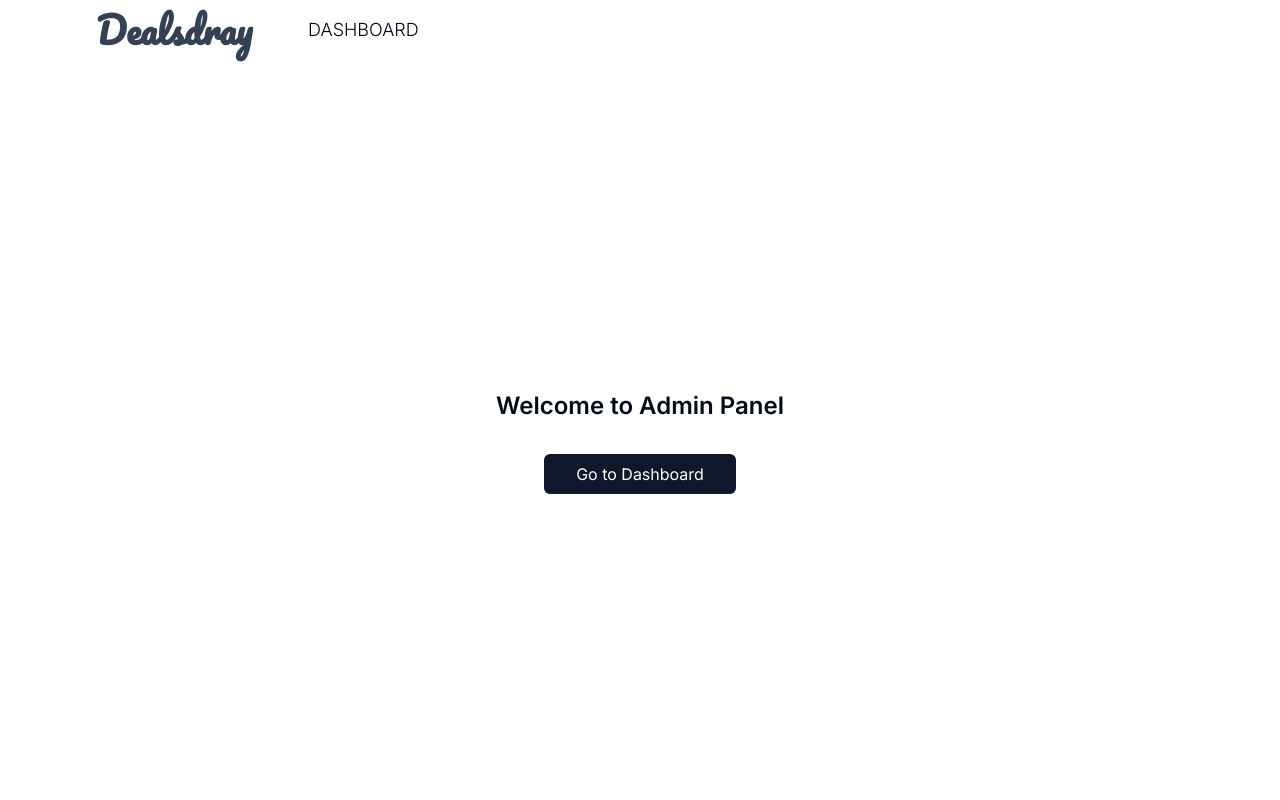
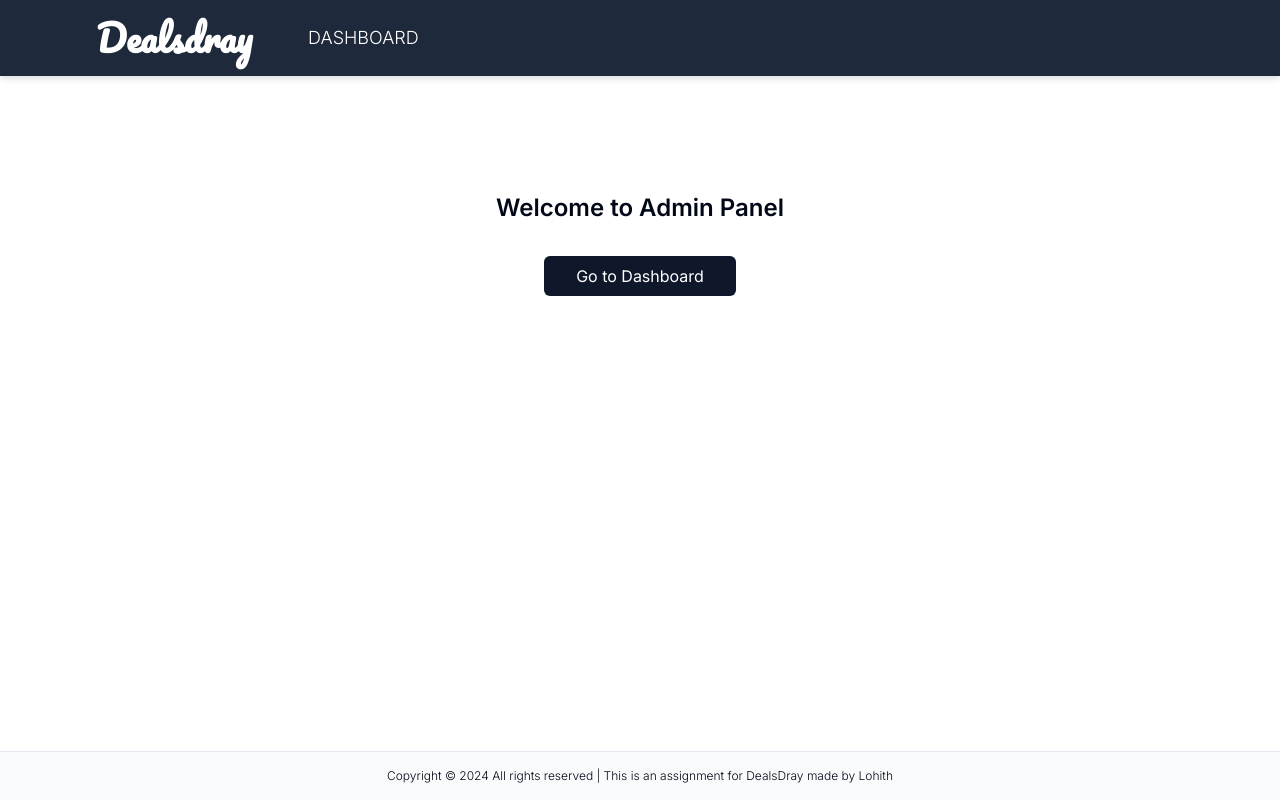
Before and after one commit to Thagoo/dealsdray-assignment, a Next.js app: page / in a window 1280 px wide. Built offline with nearby package versions, Linux system fonts and the light colour scheme; no server answers.

Commit message:
Overall UI Improvements.

```diff
--- a/src/app/dashboard/page.jsx
+++ b/src/app/dashboard/page.jsx
@@ -4,9 +4,5 @@ import { fetchEmployees } from "@/lib/data";
 export default async function Home() {
   const employees = await fetchEmployees();
 
-  return (
-    <div>
-      <EmployeeTable employeeData={employees} />
-    </div>
-  );
+  return <EmployeeTable employeeData={employees} />;
 }
--- a/src/app/layout.js
+++ b/src/app/layout.js
@@ -1,6 +1,7 @@
 import { Inter, Pacifico } from "next/font/google";
 import "./globals.css";
 import Header from "@/components/header";
+import Footer from "@/components/footer";
 
 const inter = Inter({ subsets: ["latin"] });
 
@@ -13,9 +14,10 @@ export default function RootLayout({ children }) {
   return (
     <html lang="en">
       <body className={inter.className}>
-        <div className="flex flex-col min-h-screen px-24 py-2">
-          <Header className="" />
-          {children}
+        <div className="flex flex-col min-h-screen">
+          <Header />
+          <div className="px-24 py-2 flex-grow">{children}</div>
+          <Footer />
         </div>
       </body>
     </html>
--- a/src/app/page.js
+++ b/src/app/page.js
@@ -3,7 +3,7 @@ import Link from "next/link";
 export default function Home() {
   return (
     <>
-      <div className="flex-1 flex flex-col justify-center items-center space-y-8">
+      <div className="flex flex-col justify-center items-center space-y-8 h-80">
         <h1 className="text-2xl font-semibold"> Welcome to Admin Panel</h1>
 
         <Link
--- a/src/components/dashboard/create-employee.jsx
+++ b/src/components/dashboard/create-employee.jsx
@@ -362,7 +362,7 @@ function Submit() {
 function AutoReset({ autoReset, SetAutoReset }) {
   return (
     <div className="flex gap-2 relative group">
-      auto reset
+      <span className="font-light">auto reset</span>
       <input
         type="checkbox"
         checked={autoReset}
--- /dev/null
+++ b/src/components/footer.jsx
@@ -0,0 +1,12 @@
+import React from "react";
+
+export default function Footer() {
+  return (
+    <footer className="flex px-24 py-4 justify-center border-t-[1px] bg-gray-50">
+      <p className="font-light text-xs">
+        Copyright © 2024 All rights reserved | This is an assignment for
+        DealsDray made by Lohith{" "}
+      </p>
+    </footer>
+  );
+}
--- a/src/components/header.jsx
+++ b/src/components/header.jsx
@@ -9,29 +9,29 @@ export default async function Header() {
   const session = await auth();
 
   return (
-    <div className="flex w-full gap-10 items-center mb-10">
+    <div className="flex w-full gap-10 items-center px-24 py-4 bg-slate-800 drop-shadow-md shadow-black">
       <Link href="/" className={pacifico.className}>
-        <span className="text-4xl text-slate-700 font-semibold ">
-          Dealsdray
-        </span>
+        <span className="text-4xl font-semibold text-white">Dealsdray</span>
       </Link>
       <Link
         href="/dashboard"
-        className="hover:bg-slate-100 px-4 py-2 rounded-md"
+        className="hover:bg-slate-700 px-4 py-2 rounded-md"
       >
-        <span className="text-lg uppercase font-light">Dashboard</span>
+        <span className="text-lg uppercase font-light text-white">
+          Dashboard
+        </span>
       </Link>
       {session?.user.username && (
-        <div className="flex gap-4 ml-auto items-center">
-          <div className="flex-col">
+        <div className="flex gap-8 ml-auto items-center">
+          <div className="flex items-center">
             <Image
               src={"/assets/no-avatar.svg"}
               alt="avatar logo"
               width={40}
               height={24}
-              className="rounded-full p-1 mr-2"
+              className="rounded-full p-1"
             />
-            <p className="text-slate-800 font-light cursor-default">
+            <p className="text-white font-light cursor-default">
               {session?.user.username}
             </p>
           </div>
@@ -41,7 +41,7 @@ export default async function Header() {
               await signOut();
             }}
           >
-            <button className="flex h-[48px] grow items-center justify-center gap-2 rounded-md bg-gray-50 p-3 text-sm font-medium hover:bg-sky-100 hover:text-slate-800 md:flex-none md:justify-start md:p-2 md:px-3">
+            <button className="flex  grow items-center justify-center gap-2 rounded-md bg-gray-50 text-sm font-medium hover:bg-sky-100 hover:text-slate-800 md:flex-none md:justify-start md:p-2 md:px-3">
               <div className="hidden md:block">Sign Out</div>
             </button>
           </form>
--- a/src/components/table.jsx
+++ b/src/components/table.jsx
@@ -57,7 +57,7 @@ export default function EmployeeTable({ employeeData }) {
 
   return (
     <>
-      <div className="flex justify-between px-2 mb-2 ">
+      <div className="flex justify-between px-2 mb-2">
         <div className="flex justify-between w-full">
           <h1 className="hidden md:block text-xl text-accent-foreground font-semibold">
             Employees
@@ -79,10 +79,10 @@ export default function EmployeeTable({ employeeData }) {
           </div>
         </div>
       </div>
-      <div className="w-full max-h-screen overflow-x-auto space-y-2">
+      <div className="w-full min-h-[50vh] max-h-[80vh] overflow-x-auto space-y-2 border border-accent">
         <table className="w-full text-xs md:text-sm text-left text-gray-500 dark:text-gray-400 text-ellipsis whitespace-nowrap ">
-          <thead className="sticky top-0 text-xs text-gray-700  bg-background dark:text-gray-400  ">
-            <tr>
+          <thead className="sticky top-0 text-xs text-gray-700  bg-background dark:text-gray-400 border ">
+            <tr className=" border-b-2">
               {employeeDataHeaders.map((header, i) => (
                 <th
                   key={i}
@@ -99,7 +99,7 @@ export default function EmployeeTable({ employeeData }) {
             {employees.map((item, i) => (
               <tr
                 key={i}
-                className="border-b bg-background border border-accent cursor-pointer"
+                className="border-b bg-background border cursor-pointer"
               >
                 <td className="px-4 py-4">{item._id}</td>
                 <td className="px-4 py-4">
```
Also changed, not shown: src/lib/action.js.
